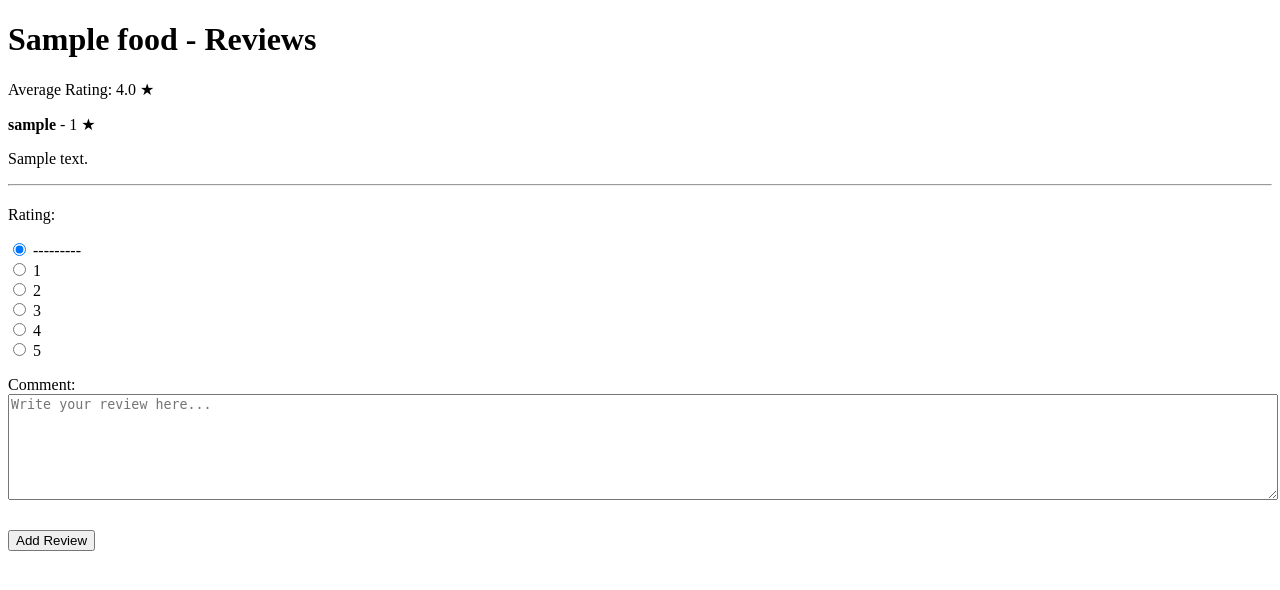
After one commit to grup-1-pbp/cuppity, a Django app: template review/templates/reviews.html in a window 1280 px wide. The commit adds this page. Shown: the top 590 px of the page. Run offline with Django 5.2, Linux system fonts and the light colour scheme; tables that the repository leaves empty hold one stand-in row (values such as "Sample post"); the template is opened without the code that fills it: values that come from a table or form of the project are taken from there, most other values are stand-ins (such as "Sample title", 1, 10 or a date in 2020).

Commit message:
connecting detail to review (still failed)

```diff
--- a/addProduct/templates/home.html
+++ b/addProduct/templates/home.html
@@ -190,7 +190,7 @@ async function refreshFoodEntries() {
                         </div>
                         <div class="px-6 py-4 flex justify-between items-center">
                             <a href="/edit-food/${food.pk}" class="bg-yellow-500 hover:bg-yellow-600 text-white text-sm font-bold py-2 px-4 rounded-lg">Edit</a>
-                            <a href="/detailmakanan/product_detail/${food.pk}" class="bg-blue-500 hover:bg-blue-600 text-white text-sm font-bold py-2 px-4 rounded-lg">Detail</a>
+                            <a href="/product_detail/${food.pk}" class="bg-blue-500 hover:bg-blue-600 text-white text-sm font-bold py-2 px-4 rounded-lg">Detail</a>
                             <form action="/delete-food/${food.pk}" method="post" class="inline">
                                 <input type="hidden" name="csrfmiddlewaretoken" value="{{ csrf_token }}">
                                 <button type="submit" class="bg-red-500 hover:bg-red-600 text-white text-sm font-bold py-2 px-4 rounded-lg">Delete</button>
--- a/detailmakanan/templates/product_detail.html
+++ b/detailmakanan/templates/product_detail.html
@@ -64,9 +64,10 @@
     <div style="width: 90%; max-width: 1000px; margin: 0 auto;">
         <p style="color: rgb(0, 0, 0); margin: 10px 0; font-weight: 600; font-size: 1.3em;">Still Not So Sure? Read the Reviews!</p>
     </div>
-    <div style="width: 90%; max-width: 1000px; margin: 10px auto; text-align: center;">
+    <a href="{% url 'detailmakanan:food_reviews' food.id %}">
         <button style="width: 100%; padding: 10px; border-radius: 5px; font-size: 1.0em; font-weight: bold; background-color: rgb(82, 82, 82); color: white;">Read Reviews</button>
-    </div>
+    </a>
+
 
     <script>
         function toggleLike() {
--- a/detailmakanan/urls.py
+++ b/detailmakanan/urls.py
@@ -1,9 +1,14 @@
 # detailmakanan/urls.py
 from django.urls import path
+
+from review.models import Review
 from . import views
+from review import views as review_views
+from detailmakanan import views
 
 app_name = 'detailmakanan'
 
 urlpatterns = [
-    path('product-detail/<uuid:id>/', views.product_detail, name='product_detail'),
+    path('product_detail/<uuid:id>/', views.product_detail, name='product_detail'),
+    path('reviews/<int:food_id>/', review_views.food_reviews, name='food_reviews'),  # Use review_views here
 ]
--- a/mangan_yuk/settings.py
+++ b/mangan_yuk/settings.py
@@ -55,6 +55,7 @@ INSTALLED_APPS = [
     'main',
     'addProduct',
     'detailmakanan',
+    'review',
 
 
 ]
--- /dev/null
+++ b/review/forms.py
@@ -0,0 +1,11 @@
+from django import forms
+from .models import Review
+
+class ReviewForm(forms.ModelForm):
+    class Meta:
+        model = Review
+        fields = ['rating', 'comment']
+        widgets = {
+            'rating': forms.RadioSelect(choices=[(i, str(i)) for i in range(1, 6)]),  # Star ratings (1-5)
+            'comment': forms.Textarea(attrs={'placeholder': 'Write your review here...'}),
+        }
--- /dev/null
+++ b/review/models.py
@@ -0,0 +1,16 @@
+from django.db import models
+from django.contrib.auth.models import User  # Assuming you have user authentication
+from addProduct.models import Food
+
+class Review(models.Model):
+    food = models.ForeignKey(Food, on_delete=models.CASCADE, related_name='reviews')  # Link to Food
+    user = models.ForeignKey(User, on_delete=models.CASCADE)  # Link to User who gave the review
+    rating = models.IntegerField(choices=[(i, str(i)) for i in range(1, 6)])  # 1 to 5 stars
+    comment = models.TextField(blank=True, null=True)
+    created_at = models.DateTimeField(auto_now_add=True)
+
+    def __str__(self):
+        return f'Review by {self.user.username} for {self.food.name}'
+
+    class Meta:
+        ordering = ['-created_at']  # Most recent reviews first
--- /dev/null
+++ b/review/templates/reviews.html
@@ -0,0 +1,63 @@
+<!DOCTYPE html>
+<html lang="en">
+<head>
+    <meta charset="UTF-8">
+    <meta name="viewport" content="width=device-width, initial-scale=1.0">
+    <title>{{ food.name }} - Reviews</title>
+    <style>
+        /* Style for the review stars */
+        .stars {
+            display: flex;
+            gap: 10px;
+        }
+        .stars input {
+            display: none;
+        }
+        .stars label {
+            font-size: 2rem;
+            color: lightgray;
+            cursor: pointer;
+        }
+        .stars input:checked ~ label,
+        .stars label:hover,
+        .stars label:hover ~ label {
+            color: gold;
+        }
+        /* Style for review form */
+        .review-form {
+            margin-top: 20px;
+        }
+        textarea {
+            width: 100%;
+            height: 100px;
+            margin-bottom: 10px;
+        }
+    </style>
+</head>
+<body>
+    <h1>{{ food.name }} - Reviews</h1>
+    <p>Average Rating: {{ avg_rating|floatformat:1 }} ★</p>
+
+    <div>
+        {% if reviews %}
+            {% for review in reviews %}
+                <div>
+                    <p><strong>{{ review.user.username }}</strong> - {{ review.rating }} ★</p>
+                    <p>{{ review.comment }}</p>
+                    <hr>
+                </div>
+            {% endfor %}
+        {% else %}
+            <p>No reviews yet.</p>
+        {% endif %}
+    </div>
+
+    <div class="review-form">
+        <form method="POST">
+            {% csrf_token %}
+            {{ form.as_p }}
+            <button type="submit">Add Review</button>
+        </form>
+    </div>
+</body>
+</html>
```
Also changed, not shown: detailmakanan/views.py (+11 -0 lines), review/urls.py (added, +8 -0 lines), review/views.py (added, +30 -0 lines).
